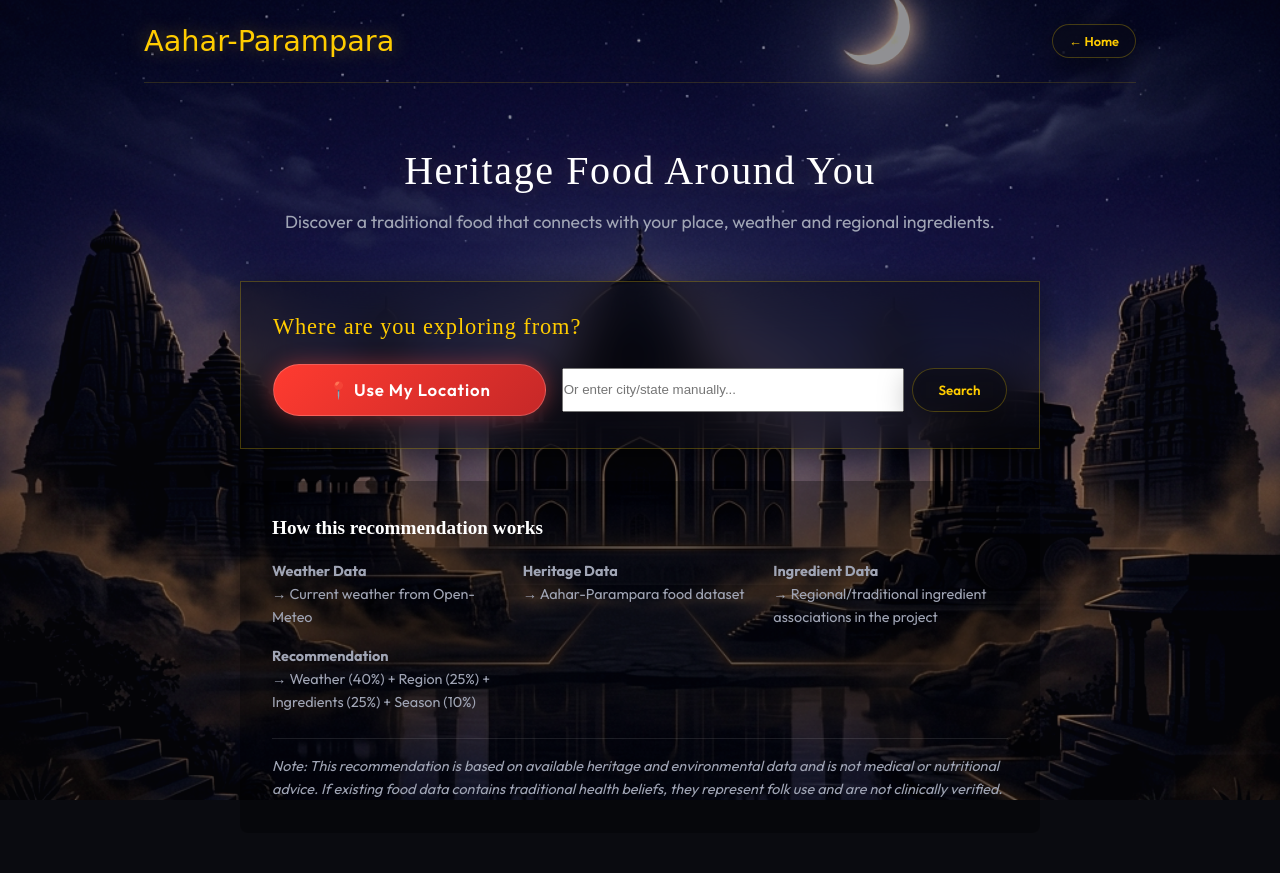
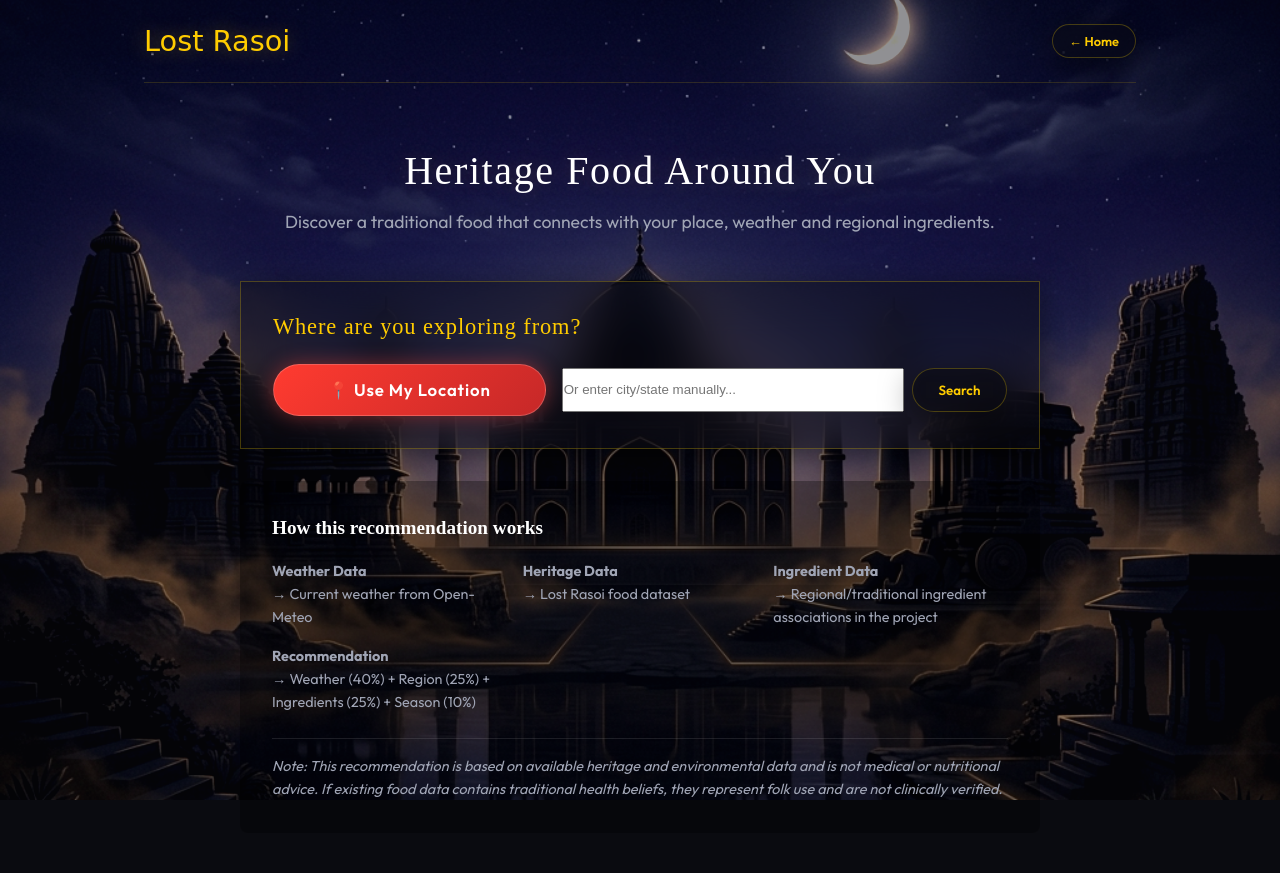
Before and after one commit to mathavnkabil8-art/aahar-parampara, a Flask app: page /around-you in a window 1280 px wide. Shown: the top 873 px of the page. Run offline with Flask 3, Linux system fonts and the light colour scheme; some web fonts are replaced.

Commit message:
Update around_you.html

```diff
--- a/templates/around_you.html
+++ b/templates/around_you.html
@@ -1,9 +1,9 @@
 {% extends "base.html" %}
-{% block title %}Heritage Food Around You — Aahar-Parampara{% endblock %}
+{% block title %}Heritage Food Around You — Lost Rasoi{% endblock %}
 {% block body_class %}bg-monuments{% endblock %}
 {% block content %}
 <div class="topbar">
-  <div class="brand">Aahar-Parampara</div>
+  <div class="brand">Lost Rasoi</div>
   <a href="{{ url_for('home') }}" class="btn-ghost" style="font-size:.8rem; padding:.5rem 1rem;">← Home</a>
 </div>
 
@@ -121,7 +121,7 @@
     <h4 style="color: #fff; margin-bottom: 1rem; font-family: 'Rozha One', serif; font-size: 1.2rem;">How this recommendation works</h4>
     <div style="display: grid; grid-template-columns: repeat(auto-fit, minmax(200px, 1fr)); gap: 1rem; margin-bottom: 1.5rem;">
       <div><strong>Weather Data</strong><br>→ Current weather from Open-Meteo</div>
-      <div><strong>Heritage Data</strong><br>→ Aahar-Parampara food dataset</div>
+      <div><strong>Heritage Data</strong><br>→ Lost Rasoi food dataset</div>
       <div><strong>Ingredient Data</strong><br>→ Regional/traditional ingredient associations in the project</div>
       <div><strong>Recommendation</strong><br>→ Weather (40%) + Region (25%) + Ingredients (25%) + Season (10%)</div>
     </div>
```
